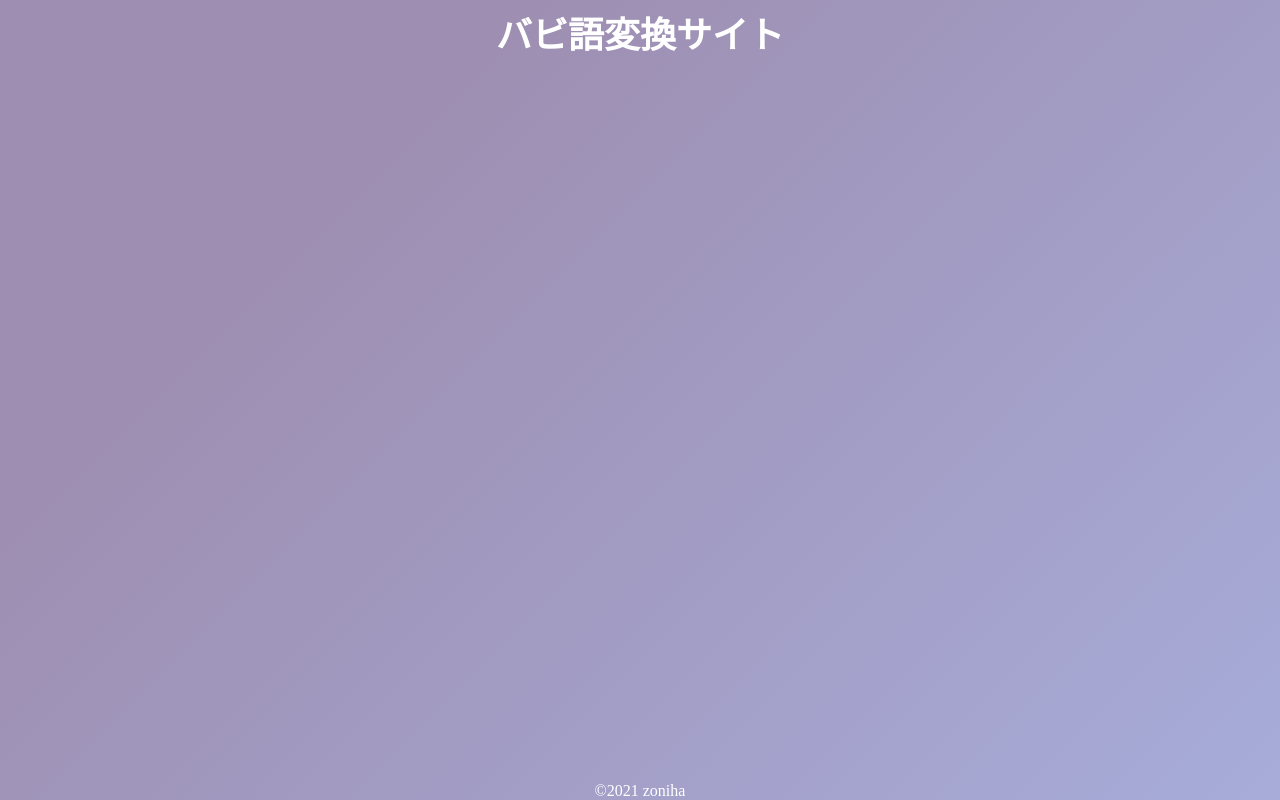
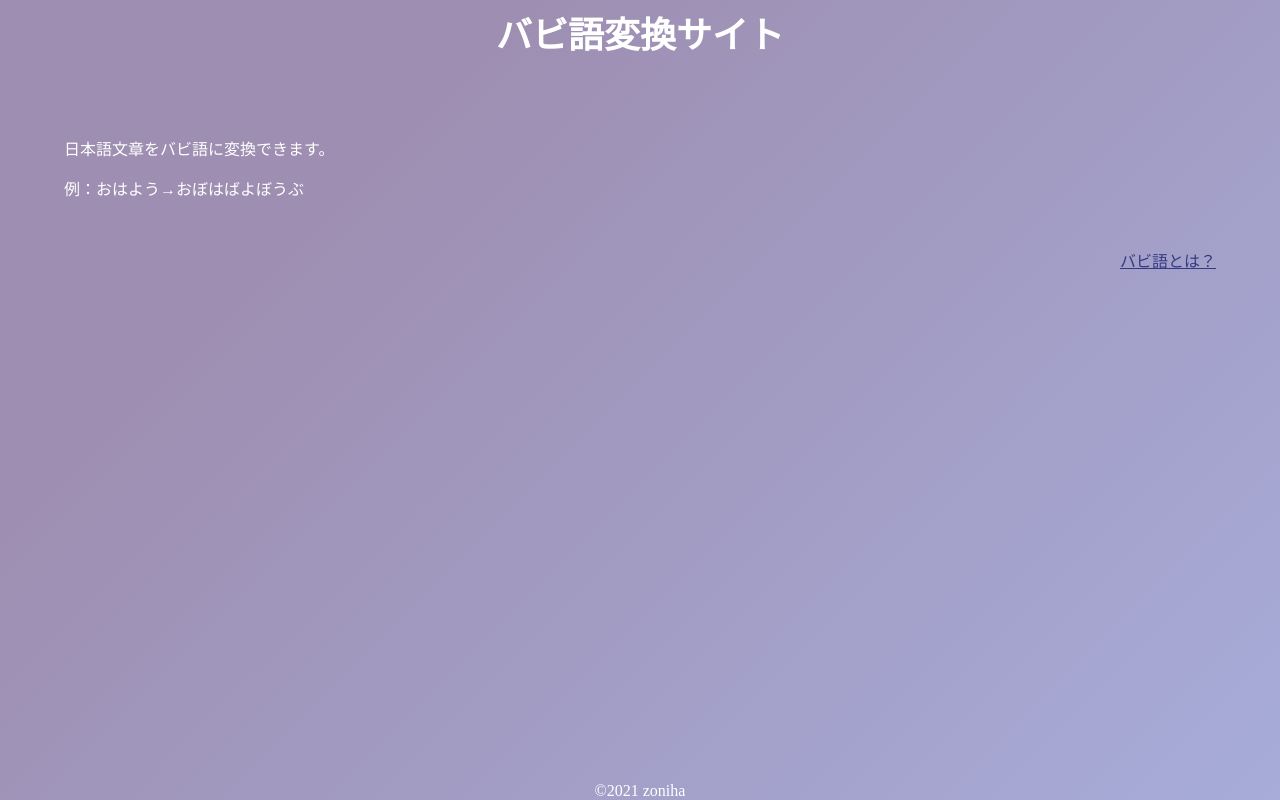
Before and after one commit to rerelurelu/babigo-v2, a React (Vite) app: page / in a window 1280 px wide. Built offline with nearby package versions, Linux system fonts and the light colour scheme.

Commit message:
✨ feat: Add main contents

```diff
--- a/src/App.tsx
+++ b/src/App.tsx
@@ -1,10 +1,14 @@
 import { VFC } from 'react';
+import { Description } from './components/PageFragments/Description/Description';
 import { Footer } from './components/PageLayout/Footer/Footer';
 import { Layout } from './components/PageLayout/Layout/Layout';
+import { TextForm } from './components/TextForm/TextForm';
 
 export const App: VFC = () => {
   return (
     <Layout>
+      <Description />
+      <TextForm />
       <Footer />
     </Layout>
   );
```
